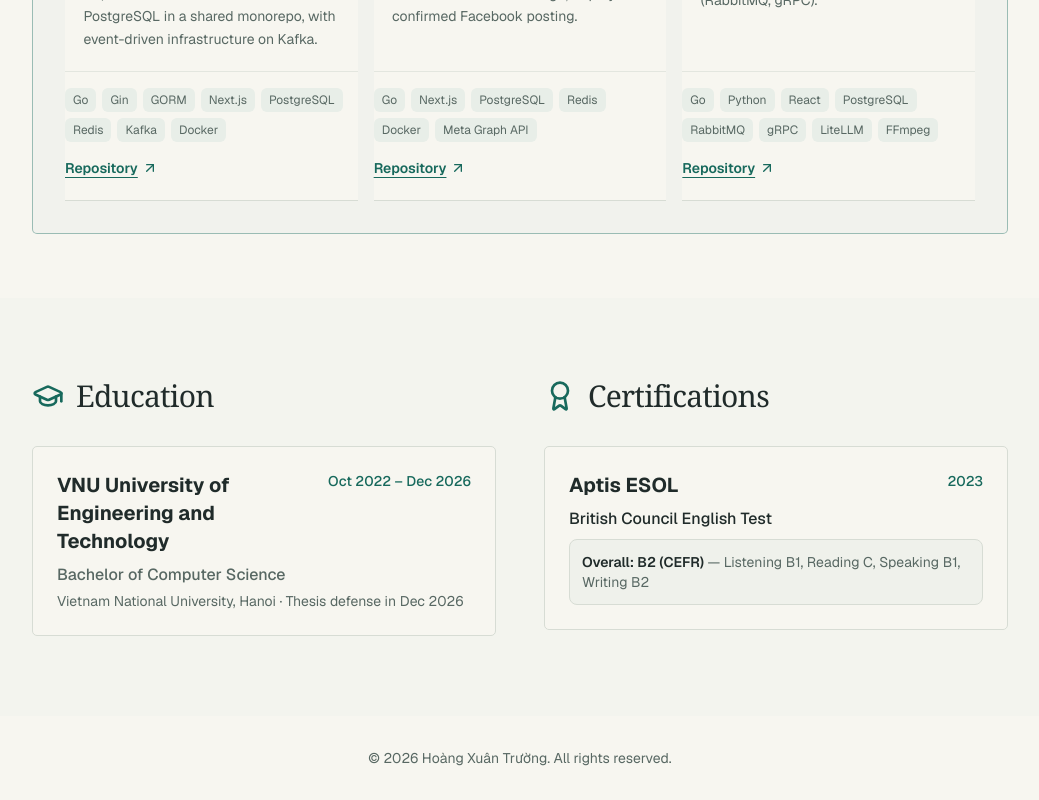
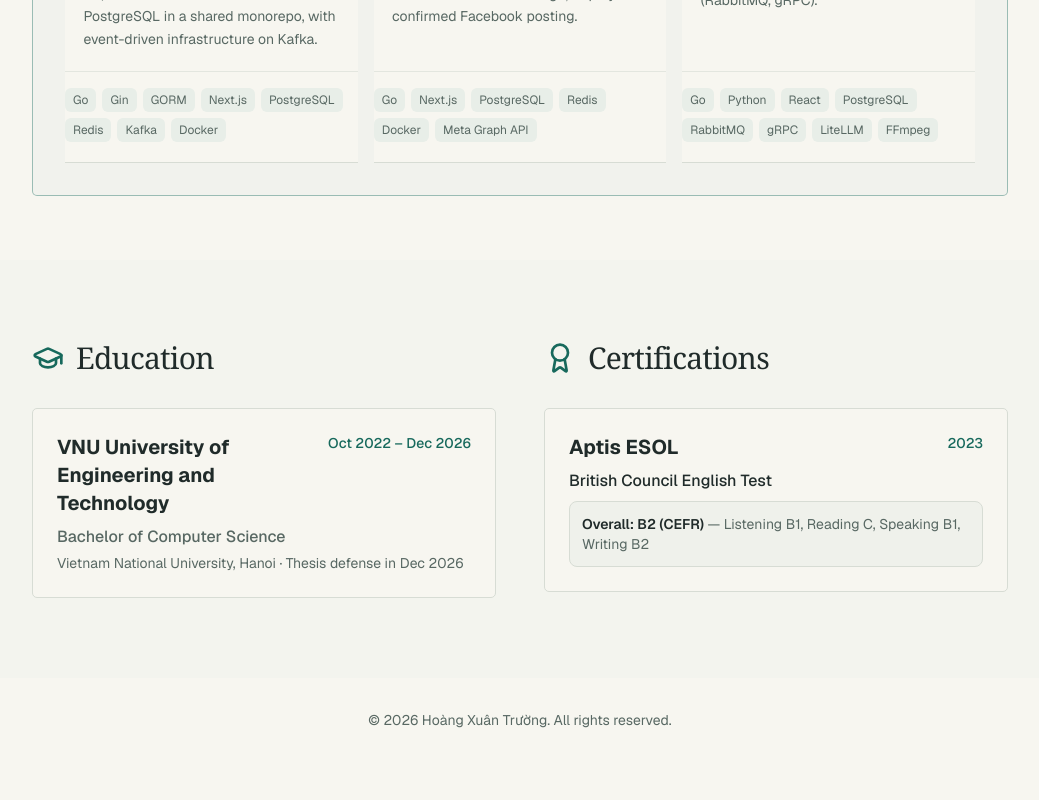
Before and after one commit to TruongHoang2004/portfolio, a Next.js app: page / in a window 1280 px wide. Shown: the part 7754-8554 px from the top of the page, without its empty margins (120-1159 px from the left). After the commit the page ends 8516 px from the top, so only its background shows below. Built offline with nearby package versions, Linux system fonts and the light colour scheme.

Commit message:
projects: remove repository links (closed source)

```diff
--- a/components/PersonalProjects.tsx
+++ b/components/PersonalProjects.tsx
@@ -38,7 +38,6 @@ export function PersonalProjects() {
                   <div className="flex flex-wrap gap-1.5">
                     {project.technologies.split(" · ").map((tech) => <span key={tech} className="rounded-md bg-muted px-2 py-1 text-xs text-muted-foreground">{tech}</span>)}
                   </div>
-                  {project.url && <a href={project.url} target="_blank" rel="noreferrer" className="inline-flex items-center gap-1 mt-4 text-sm font-semibold text-accent underline underline-offset-4">Repository <span className="sr-only">for {project.name}</span><ArrowUpRight className="w-4 h-4" aria-hidden="true" /></a>}
                 </div>
               </article>
             </li>
```
